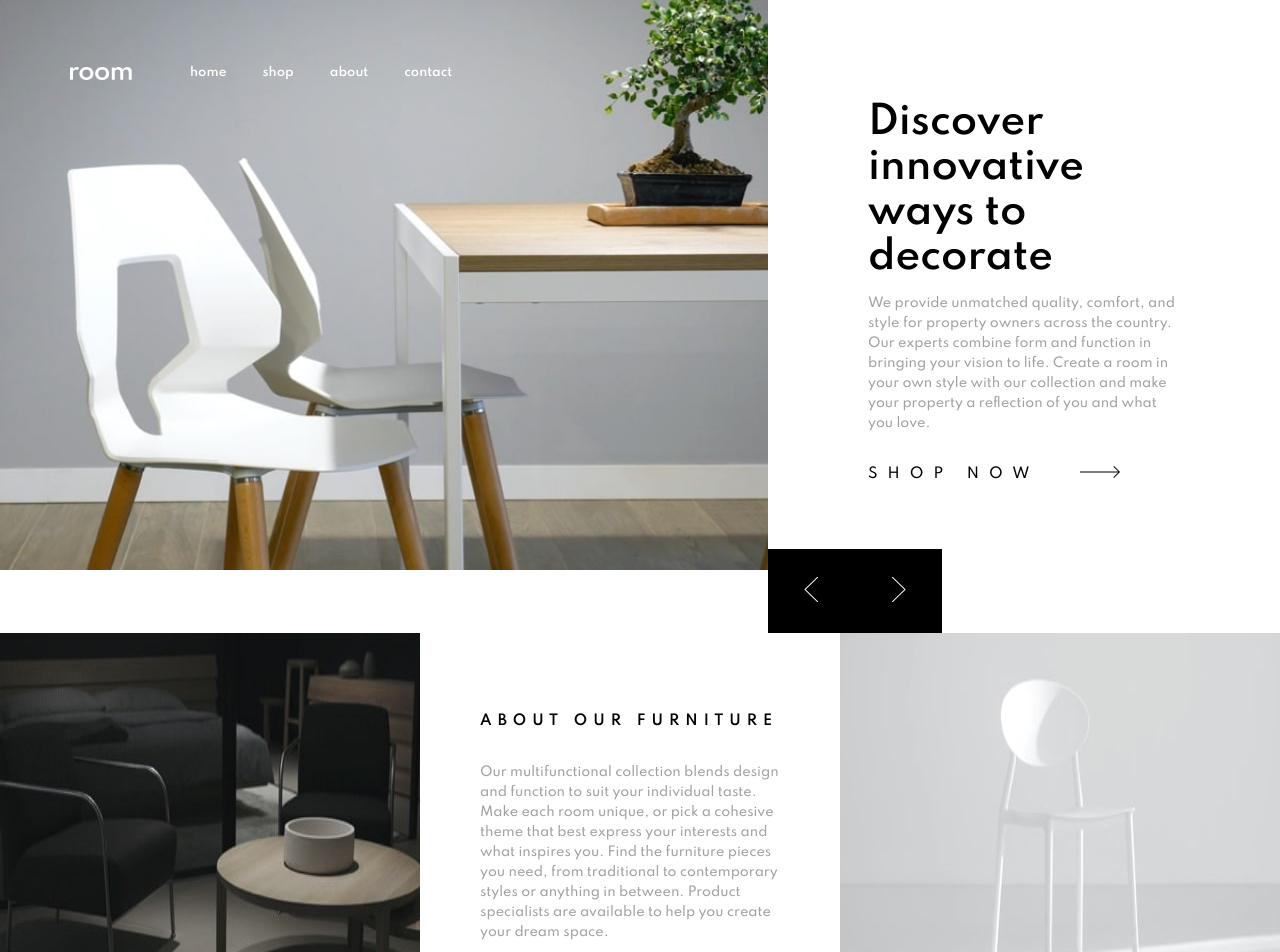
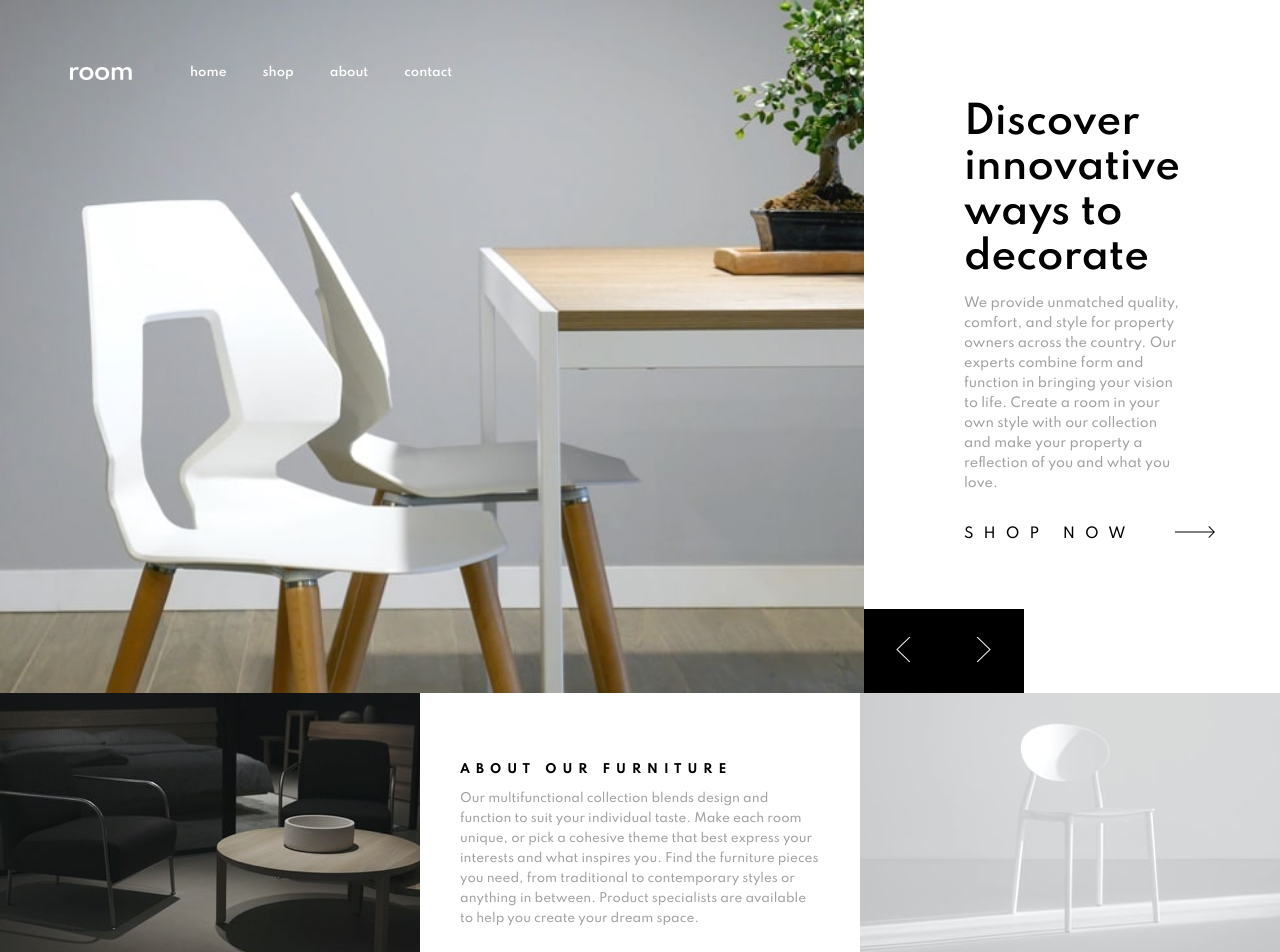
Before and after one commit to jundymek/room-homepage-frontendmentor, a React (Create React App) app: page / in a window 1280 px wide. Shown: the top 952 px of the page. Built offline with nearby package versions, Linux system fonts and the light colour scheme.

Commit message:
style: About section desktop

```diff
--- a/src/App.scss
+++ b/src/App.scss
@@ -13,7 +13,7 @@
   flex-direction: column;
   justify-content: center;
   align-items: center;
-  max-width: 1535px;
+  max-width: 1440px;
   background: $white;
   @media (max-width: 1000px) {
     flex-direction: column;
--- a/src/components/about/About.module.scss
+++ b/src/components/about/About.module.scss
@@ -3,15 +3,45 @@
 .wrapper {
   display: flex;
   max-width: 100vw;
+  width: 100%;
+  height: 266px;
+  position: relative;
   @media (max-width: $desktop) {
     flex-direction: column;
+    height: auto;
+  }
+}
+
+.pictureDark {
+  width: 100%;
+  min-width: 420px;
+  height: 100%;
+  background-image: url("../../images/image-about-dark.jpg");
+  background-size: cover;
+  @media (max-width: $desktop) {
+    width: 100%;
+    min-width: unset;
+    height: 190px;
+  }
+}
+.pictureLight {
+  width: 100%;
+  min-width: 420px;
+  height: 100%;
+  background-image: url("../../images/image-about-light.jpg");
+  background-size: cover;
+  @media (max-width: $desktop) {
+    width: 100%;
+    min-width: unset;
+    height: 190px;
   }
 }
 
 .about {
   display: flex;
+  max-width: 580px;
   flex-direction: column;
-  padding: 80px 60px;
+  padding: 60px 40px;
   @media (max-width: 1000px) {
     padding: 40px 20px;
   }
@@ -19,16 +49,16 @@
 
 .paragraph {
   line-height: 20px;
-  font-size: 0.8rem;
-  color: hsl(0, 0%, 63%);
+  font-size: 12px;
+  color: $darkGray;
 }
 
 .title {
   color: $black;
-  font-size: 14px;
+  font-size: 12px;
   letter-spacing: 6px;
-  font-weight: 600;
-  margin: 0 0 20px 0;
+  font-weight: 700;
+  margin: 10px 0 0px 0;
   text-transform: uppercase;
   @media (max-width: $desktop) {
     font-size: 12px;
--- a/src/components/about/About.tsx
+++ b/src/components/about/About.tsx
@@ -6,7 +6,7 @@ import lightImage from "../../images/image-about-light.jpg";
 const About = () => {
   return (
     <div className={styles.wrapper}>
-      <img src={darkImage} alt="" />
+      <div className={styles.pictureDark}></div>
       <div className={styles.about}>
         <h3 className={styles.title}>About our furniture</h3>
         <p className={styles.paragraph}>
@@ -16,7 +16,7 @@ const About = () => {
           available to help you create your dream space.
         </p>
       </div>
-      <img src={lightImage} alt="" />
+      <div className={styles.pictureLight}></div>
     </div>
   );
 };
--- a/src/components/arrows/Arrows.module.scss
+++ b/src/components/arrows/Arrows.module.scss
@@ -4,7 +4,7 @@
   position: absolute;
   left: 0;
   bottom: 0;
-  width: 174px;
+  width: 160px;
   height: 84px;
   background: black;
   display: flex;
--- a/src/components/slider/Slider.module.scss
+++ b/src/components/slider/Slider.module.scss
@@ -2,9 +2,9 @@
 
 .slider {
   background-size: cover;
-  width: 60%;
+  width: 100%;
   max-width: 894px;
-  height: 570px;
+  min-height: 570px;
   color: $white;
   position: relative;
   transition: background-image 0.5s ease-in-out;
```
